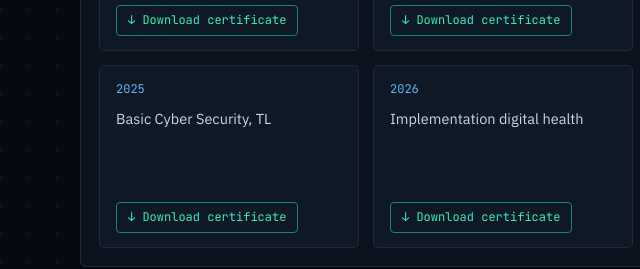
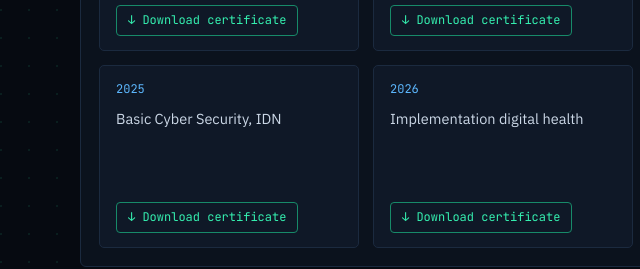
Before and after one commit to Malevedasilva/noronhaprofile, a plain HTML site: page index.html in a window 1280 px wide. Shown: the part 2539-2808 px from the top of the page, 0-640 px from the left. Drawn offline with Linux system fonts and the light colour scheme.

Commit message:
Update index.html

```diff
--- a/index.html
+++ b/index.html
@@ -363,7 +363,7 @@ footer .wrap { display: flex; justify-content: space-between; flex-wrap: wrap; g
         <div class="card"><span class="yr">2025</span><p >How to Make Proxmox Server Anti-Down - ID-Networkers, IDN</p><a class="dl" href="assets/sertifikat-2.pdf" download><span data-i18n="cert_dl">Download certificate</span></a></div>
         <div class="card"><span class="yr">2025</span><p >Basic BGP on Juniper — ID-Networkers, IDN</p><a class="dl" href="assets/sertifikat-3.pdf" download><span data-i18n="cert_dl">Download certificate</span></a></div>
         <div class="card"><span class="yr">2025</span><p >Basic Cisco — ID-Networkers, IDN</p><a class="dl" href="assets/sertifikat-4.pdf" download><span data-i18n="cert_dl">Download certificate</span></a></div>
-        <div class="card"><span class="yr">2025</span><p >Basic Cyber Security, TL</p><a class="dl" href="assets/sertifikat-5.pdf" download><span data-i18n="cert_dl">Download certificate</span></a></div>
+        <div class="card"><span class="yr">2025</span><p >Basic Cyber Security, IDN</p><a class="dl" href="assets/sertifikat-5.pdf" download><span data-i18n="cert_dl">Download certificate</span></a></div>
         <div class="card"><span class="yr">2026</span><p >Implementation digital health</p><a class="dl" href="assets/sertifikat-6.pdf" download><span data-i18n="cert_dl">Download certificate</span></a></div>
 
         <div class="card cv">
```
